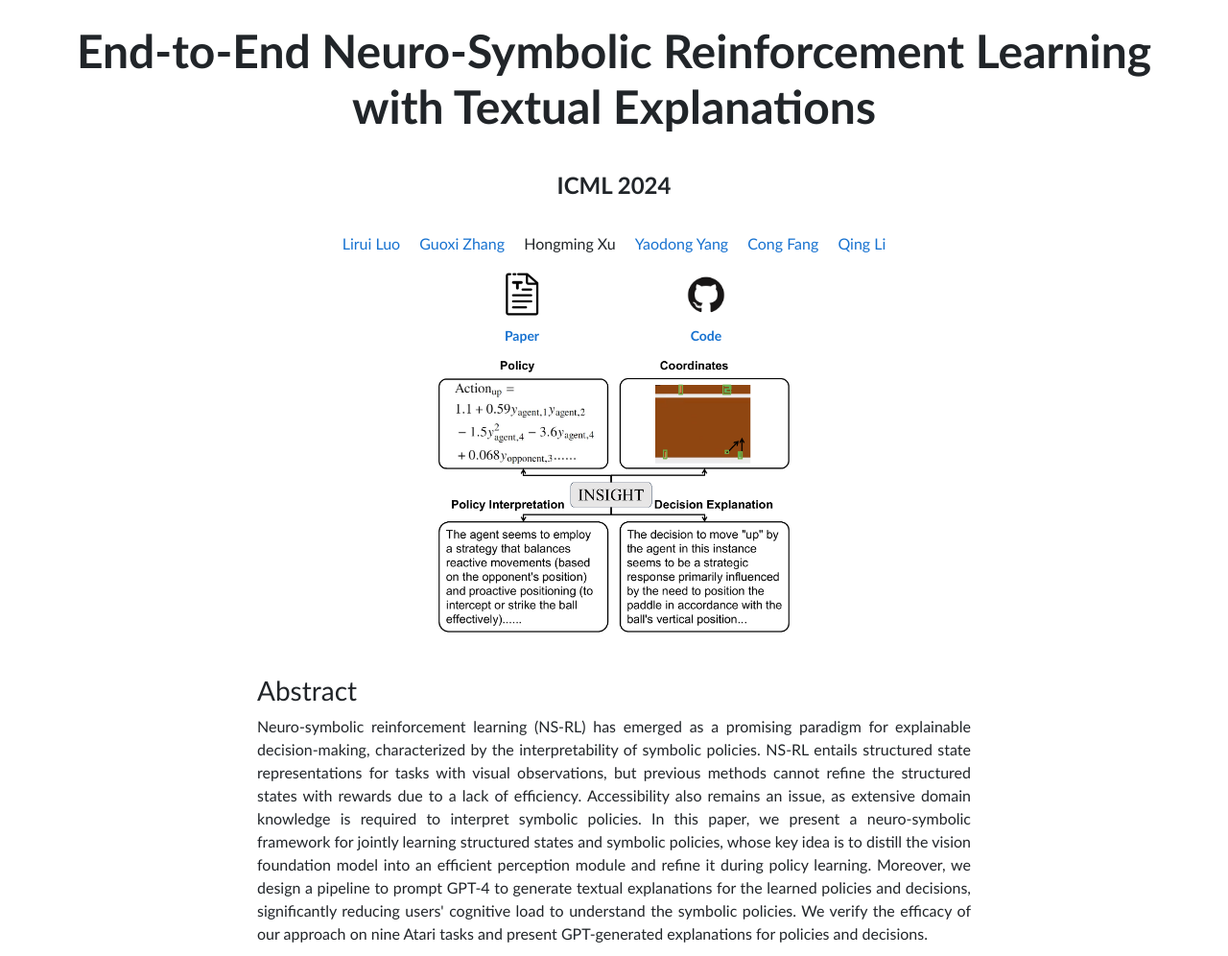
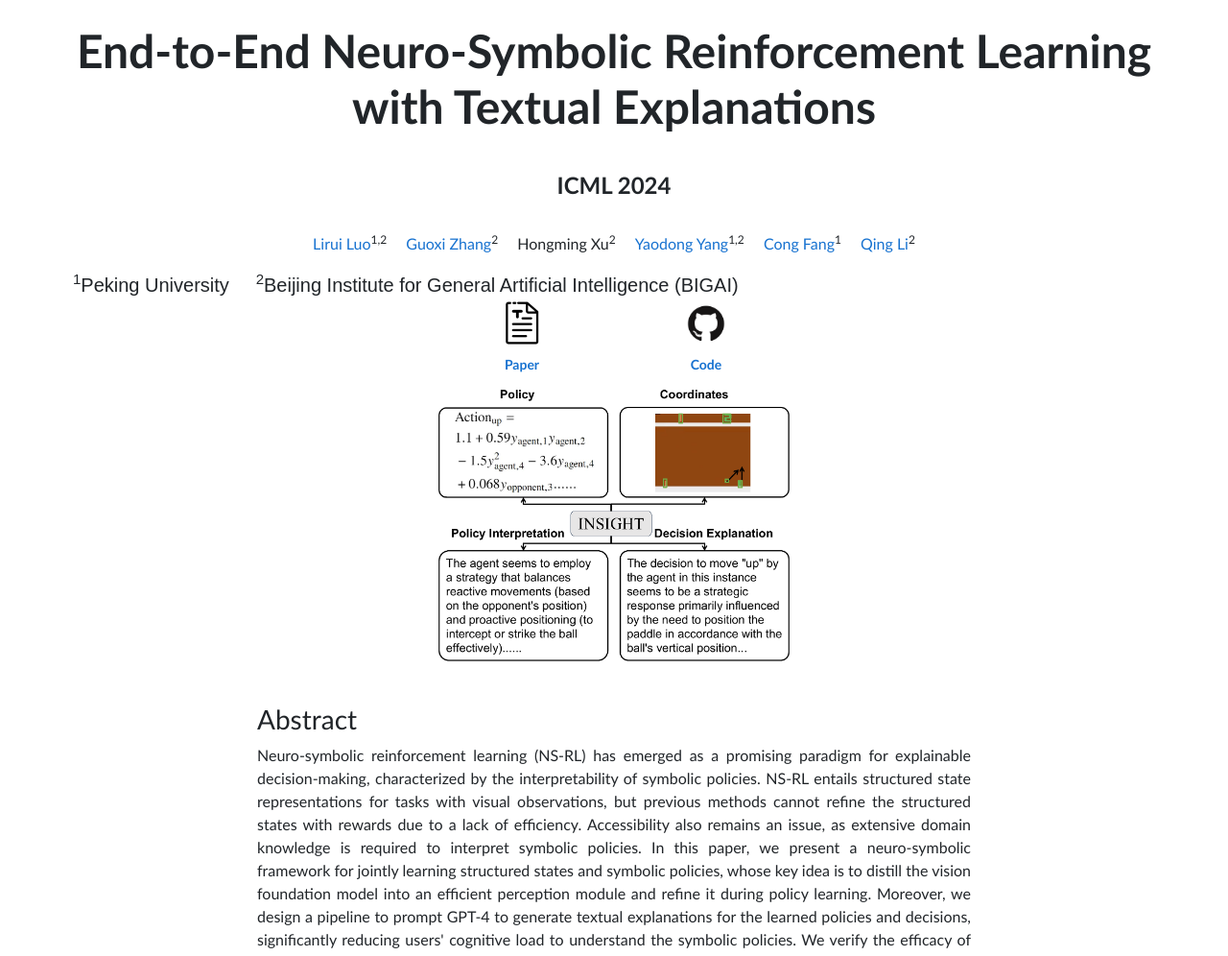
Before and after one commit to ins-rl/ins-rl.github.io, a plain HTML site: page index.html in a window 1280 px wide. Shown: the top 996 px of the page at 96% size. Drawn offline with nearby package versions, Linux system fonts and the light colour scheme; some packages are replaced by stand-ins of ours; files that its build step writes are made by us from their sources; a script that the page names is missing; some icons are missing; a web font is replaced by a local one.

Commit message:
add organization

```diff
--- a/index.html
+++ b/index.html
@@ -89,15 +89,20 @@
             <div class="col-md-12 text-center">
                 <ul class="list-inline">
                 <br>
-                <li><a href="https://liruiluo.github.io/">Lirui Luo</a></li>
-                <li><a href="https://guoxizhang.com/" target="_blank">Guoxi Zhang</a></li>
-                <li>Hongming Xu</a></li>
-                <li><a href="https://www.yangyaodong.com/">Yaodong Yang</a></li>
-                <li><a href="https://congfang-ml.github.io/">Cong Fang</a></li>
-                <li><a href="https://liqing.io">Qing Li</a></li>
+                <li><a href="https://liruiluo.github.io/">Lirui Luo</a><sup>1,2</sup></li>
+                <li><a href="https://guoxizhang.com/" target="_blank">Guoxi Zhang</a><sup>2</sup></li>
+                <li>Hongming Xu</a><sup>2</sup></li>
+                <li><a href="https://www.yangyaodong.com/">Yaodong Yang</a><sup>1,2</sup></li>
+                <li><a href="https://congfang-ml.github.io/">Cong Fang</a><sup>1</sup></li>
+                <li><a href="https://liqing.io">Qing Li</a><sup>2</sup></li>
                 <br>
             </div>
         </div>
+	<div class="is-size-5 publication-authors">
+            <!-- <span class="author-block">✉️ corresponding author</span> <br> -->
+            <span class="author-block"><sup>1</sup>Peking University</span> &nbsp;&nbsp;&nbsp;
+            <span class="author-block"><sup>2</sup>Beijing Institute for General Artificial Intelligence (BIGAI)</span> &nbsp;&nbsp;&nbsp;<br>
+          </div>
 
         <div class="row justify-content-md-center">
             <div class="col-md-2 text-center">
```
